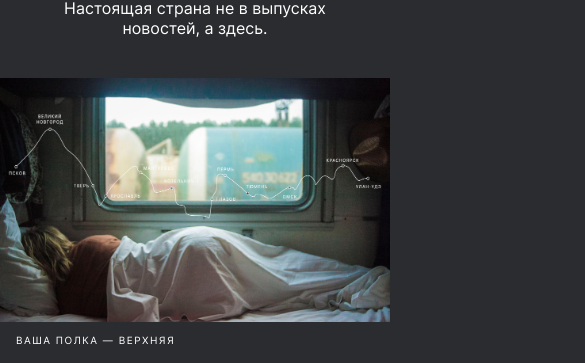
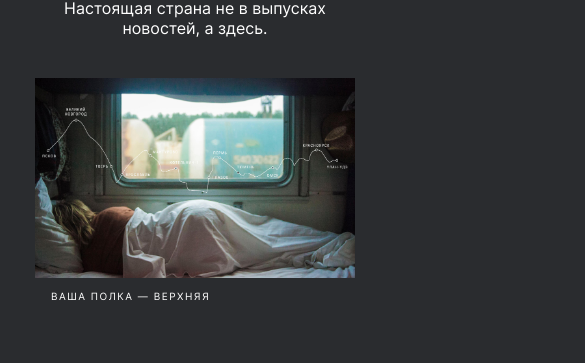
Before and after one commit to Dizavik/russian-travel, a plain HTML site: page index.html in a window 390 px wide. Shown: the part 212-575 px from the top of the page, 585 px wide, since content can reach past the window. Drawn offline with Linux system fonts and the light colour scheme.

Commit message:
Правки place

```diff
--- a/blocks/cover/__subtitle/cover__subtitle.css
+++ b/blocks/cover/__subtitle/cover__subtitle.css
@@ -7,7 +7,7 @@
   margin-top: 32px;
   z-index: 1;
 }
-@media screen and (max-width: 360px) {
+@media screen and (max-width: 570px) {
   .cover__subtitle {
     font-size: 14px;
     line-height: 16px;
--- a/blocks/cover/__title/cover__title.css
+++ b/blocks/cover/__title/cover__title.css
@@ -7,7 +7,7 @@
   margin: 0;
   z-index: 1;
 }
-@media screen and (max-width: 360px) {
+@media screen and (max-width: 570px) {
   .cover__title {
     font-size: 32px;
     line-height: 35px;
--- a/blocks/lead/__image/lead__image.css
+++ b/blocks/lead/__image/lead__image.css
@@ -18,3 +18,28 @@
     max-width: 100%;
   }
 }
+
+.lead__image {
+  max-width: 984px;
+  max-height: 615px;
+}
+
+@media screen and (max-width: 1024px) {
+  .lead__image {
+    max-width: 928px;
+    max-height: 580px;
+  }
+}
+
+@media screen and (max-width: 928px) {
+  .lead__image {
+    max-width: 100%;
+    max-height: 480px;
+  }
+}
+
+@media screen and (max-width: 425px) {
+  .lead__image {
+    max-height: 200px;
+  }
+}
--- a/blocks/place/__paragraph/place__paragraph.css
+++ b/blocks/place/__paragraph/place__paragraph.css
@@ -1,5 +1,6 @@
 .place__paragraph {
   margin-bottom: 26px;
+  margin-top: 0;
   font-size: 18px;
 }
 @media screen and (max-width: 1000px) {
--- a/blocks/place/place.css
+++ b/blocks/place/place.css
@@ -1,4 +1,5 @@
 .place {
+  max-width: 984px;
   display: grid;
   grid-template-columns: 460px 1fr;
   grid-template-areas:
@@ -7,19 +8,19 @@
   row-gap: 48px;
   column-gap: 40px;
 }
-@media screen and (max-width: 1200px) {
+@media screen and (max-width: 1024px) {
   .place {
     grid-template-columns: 440px 1fr;
     column-gap: 32px;
   }
 }
-@media screen and (max-width: 1000px) {
+@media screen and (max-width: 768px) {
   .place {
     grid-template-columns: 340px 1fr;
     column-gap: 28px;
   }
 }
-@media screen and (max-width: 700px) {
+@media screen and (max-width: 320px) {
   .place {
     grid-template: 4fr/1fr;
     grid-template-areas:
```
